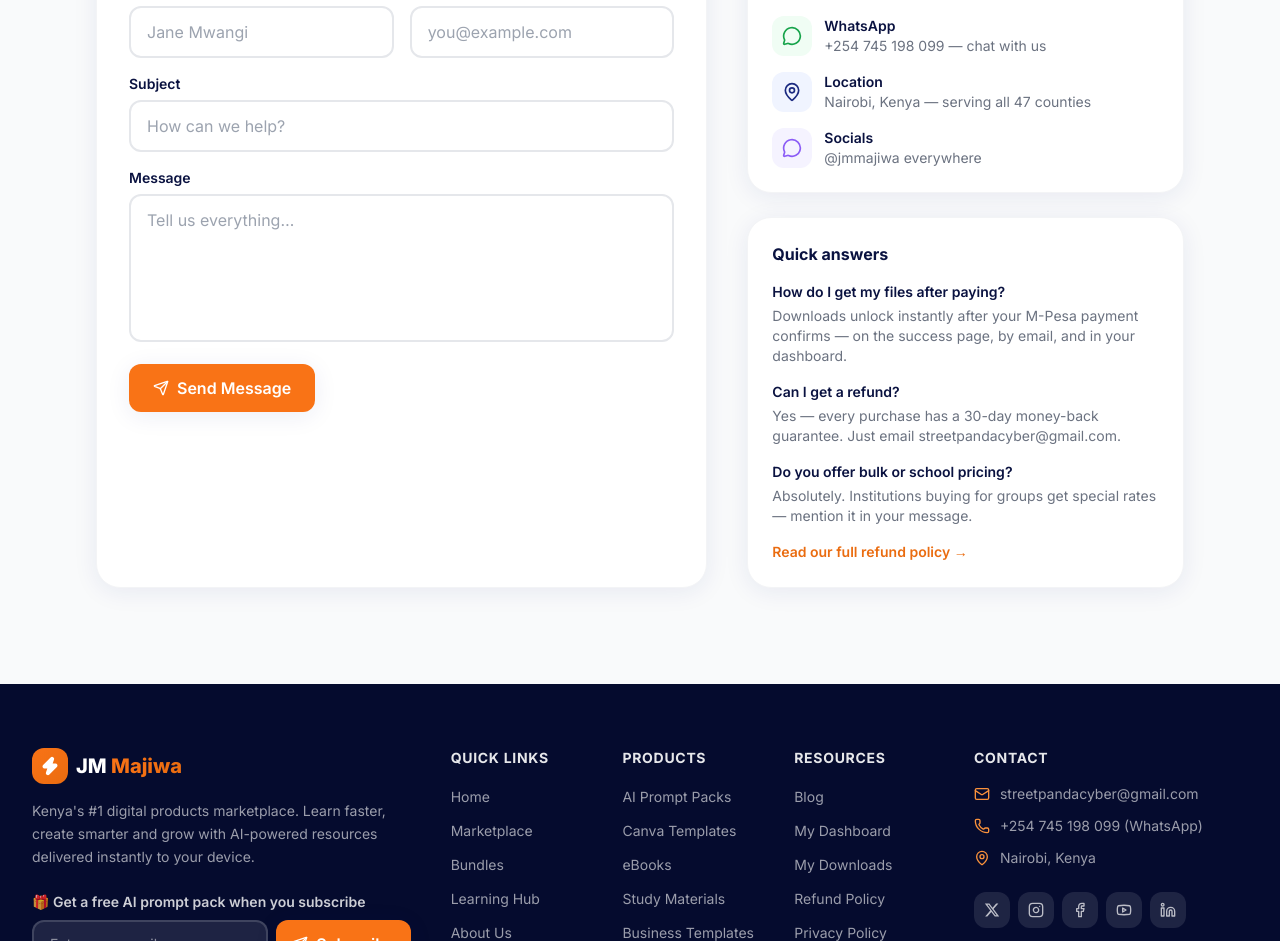
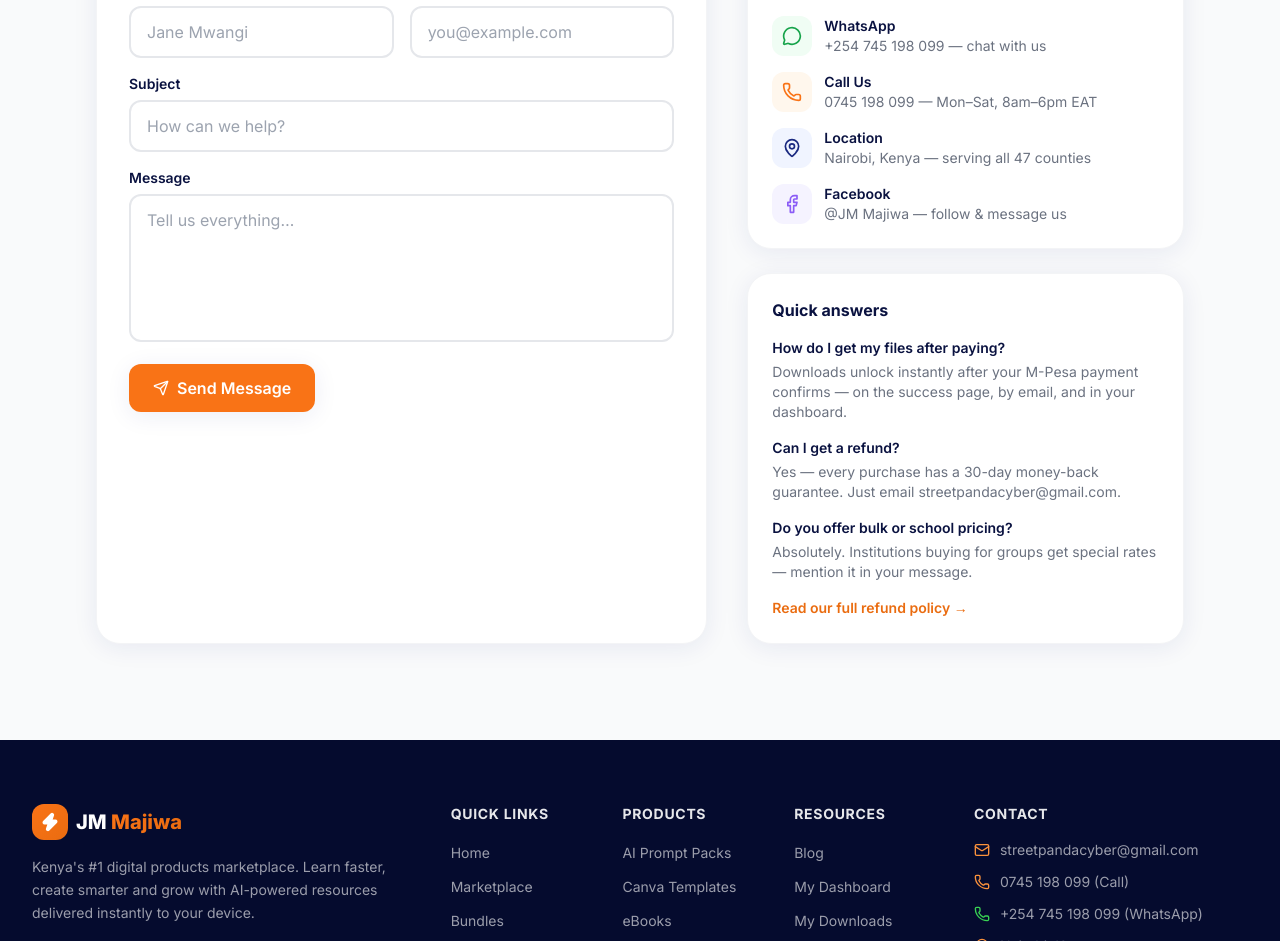
Before and after one commit to streetpandacyber/street-panda-cyber, a Next.js app: page /contact in a window 1280 px wide. Shown: the part 611-1552 px from the top of the page. Built offline with nearby package versions, Linux system fonts and the light colour scheme; no server answers.

Commit message:
feat: add full contact channels (call, WhatsApp, Facebook)
Co-authored-by: arena-agent <297053741+arena-agent@users.noreply.github.com>

```diff
--- a/src/app/(main)/contact/page.tsx
+++ b/src/app/(main)/contact/page.tsx
@@ -1,6 +1,7 @@
 import type { Metadata } from "next";
 import Link from "next/link";
-import { Mail, MapPin, MessageCircle } from "lucide-react";
+import { Mail, MapPin, MessageCircle, Phone } from "lucide-react";
+import { FacebookIcon } from "@/components/layout/SocialIcons";
 import { ContactForm } from "@/components/contact/ContactForm";
 
 export const metadata: Metadata = {
@@ -84,6 +85,17 @@
                   </div>
                 </li>
                 <li className="flex items-start gap-3">
+                  <span className="flex h-10 w-10 items-center justify-center rounded-xl bg-orange-50">
+                    <Phone className="h-5 w-5 text-orange-500" />
+                  </span>
+                  <div>
+                    <p className="font-semibold text-navy-800">Call Us</p>
+                    <a href="tel:0745198099" className="text-gray-500 hover:text-orange-600">
+                      0745 198 099 — Mon–Sat, 8am–6pm EAT
+                    </a>
+                  </div>
+                </li>
+                <li className="flex items-start gap-3">
                   <span className="flex h-10 w-10 items-center justify-center rounded-xl bg-navy-50">
                     <MapPin className="h-5 w-5 text-navy-600" />
                   </span>
@@ -94,11 +106,18 @@
                 </li>
                 <li className="flex items-start gap-3">
                   <span className="flex h-10 w-10 items-center justify-center rounded-xl bg-violet-50">
-                    <MessageCircle className="h-5 w-5 text-violet-500" />
+                    <FacebookIcon className="h-5 w-5 text-violet-500" />
                   </span>
                   <div>
-                    <p className="font-semibold text-navy-800">Socials</p>
-                    <p className="text-gray-500">@jmmajiwa everywhere</p>
+                    <p className="font-semibold text-navy-800">Facebook</p>
+                    <a
+                      href="https://facebook.com/jmmajiwa"
+                      target="_blank"
+                      rel="noopener noreferrer"
+                      className="text-gray-500 hover:text-orange-600"
+                    >
+                      @JM Majiwa — follow &amp; message us
+                    </a>
                   </div>
                 </li>
               </ul>
--- a/src/components/layout/Footer.tsx
+++ b/src/components/layout/Footer.tsx
@@ -116,6 +116,15 @@
               <li className="flex items-start gap-2.5">
                 <Phone className="mt-0.5 h-4 w-4 shrink-0 text-orange-400" />
                 <a
+                  href="tel:0745198099"
+                  className="transition-colors hover:text-orange-400"
+                >
+                  0745 198 099 (Call)
+                </a>
+              </li>
+              <li className="flex items-start gap-2.5">
+                <Phone className="mt-0.5 h-4 w-4 shrink-0 text-neon-400" />
+                <a
                   href="https://wa.me/254745198099"
                   target="_blank"
                   rel="noopener noreferrer"
```
Also changed, not shown: 1 other file (tests, documents, lock files or other folders).
